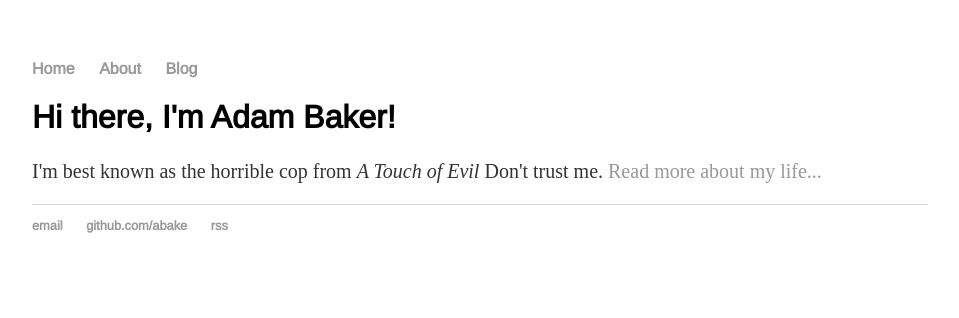
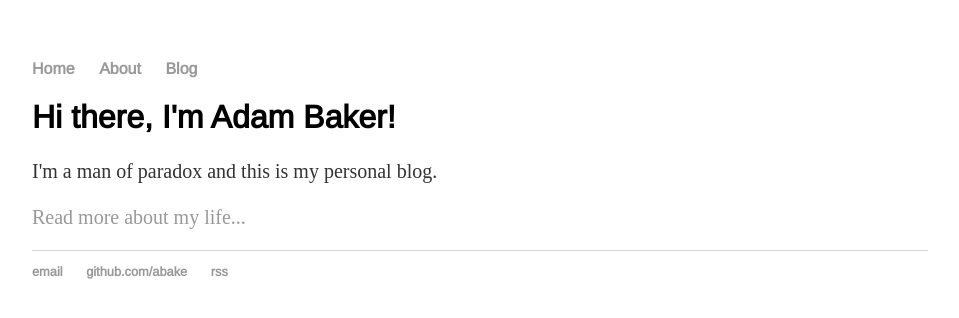
Before and after one commit to abake/abake.github.io, a Jekyll site: the page built from index.html, in a window 1280 px wide. Shown: the top 318 px of the page, without its empty margins (160-1119 px from the left). Built offline with Jekyll 4.4.1, drawn with Linux system fonts in a browser that asks for light colours.

Commit message:
Update index.html

```diff
--- a/index.html
+++ b/index.html
@@ -4,5 +4,6 @@ title: Adam Baker
 ---
 <div class="blurb">
 	<h1>Hi there, I'm Adam Baker!</h1>
-	<p>I'm best known as the horrible cop from <em>A Touch of Evil</em> Don't trust me. <a href="/about">Read more about my life...</a></p>
+	<p>I'm a man of paradox and this is my personal blog.</p>
+	<p><a href="/about">Read more about my life...</a></p>
 </div><!-- /.blurb -->
```
